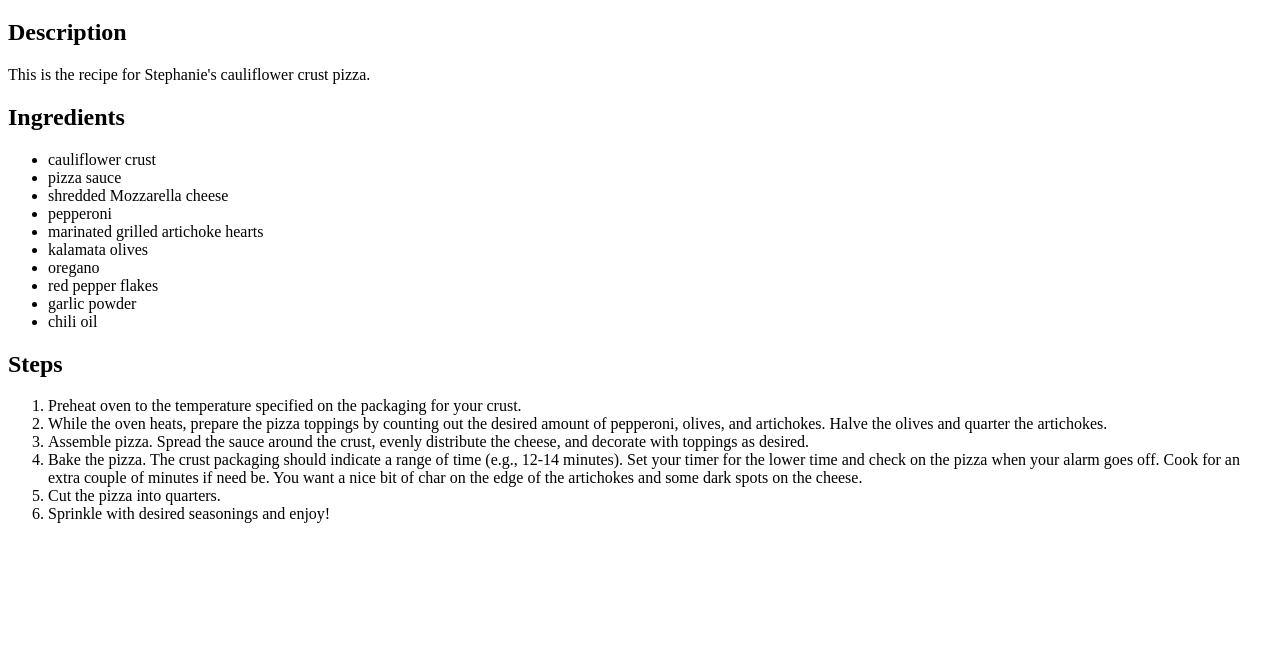
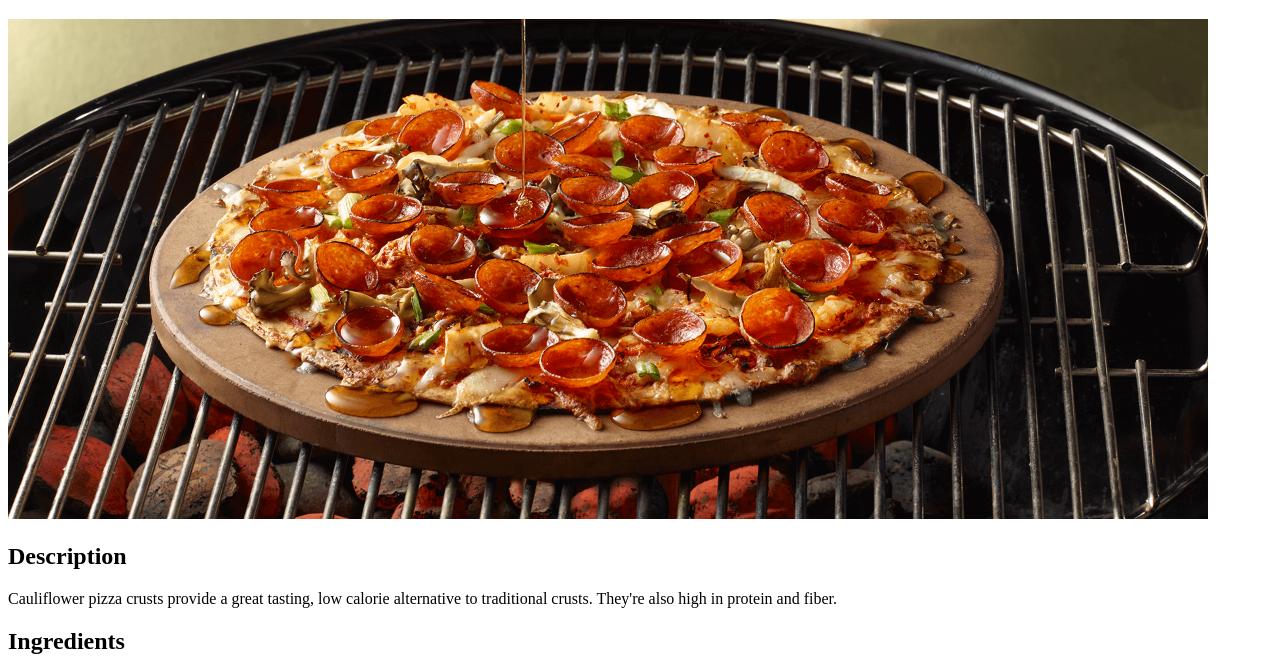
Before and after one commit to scnorris-phd/odin-recipes, a plain HTML site: page recipes/cauliflower-crust-pizza.html in a window 1280 px wide. Shown: the part 61-733 px from the top of the page. Drawn offline with Linux system fonts and the light colour scheme.

Commit message:
Add images directory and update pizza recipe

```diff
--- a/recipes/cauliflower-crust-pizza.html
+++ b/recipes/cauliflower-crust-pizza.html
@@ -6,8 +6,9 @@
 </head>
 <body>
     <h1>Cauliflower Crust Pizza</h1>
+    <img src="../images/pizza.png" alt="Cauliflower crust pepperoni pizza on a pizza stone" width="1200">
     <h2>Description</h2>
-    <p>This is the recipe for Stephanie's cauliflower crust pizza.</p>
+    <p>Cauliflower pizza crusts provide a great tasting, low calorie alternative to traditional crusts. They're also high in protein and fiber.</p>
     <h2>Ingredients</h2>
     <ul>
         <li>cauliflower crust</li>
```
Also changed, not shown: images/banza-penne.png (added), images/cauliflower-crust.jpg (added), images/pasta-pro.jpg (added), images/penne.jpg (added), images/pizza.png (added), images/salad.jpg (added), images/salad2.jpeg (added).
